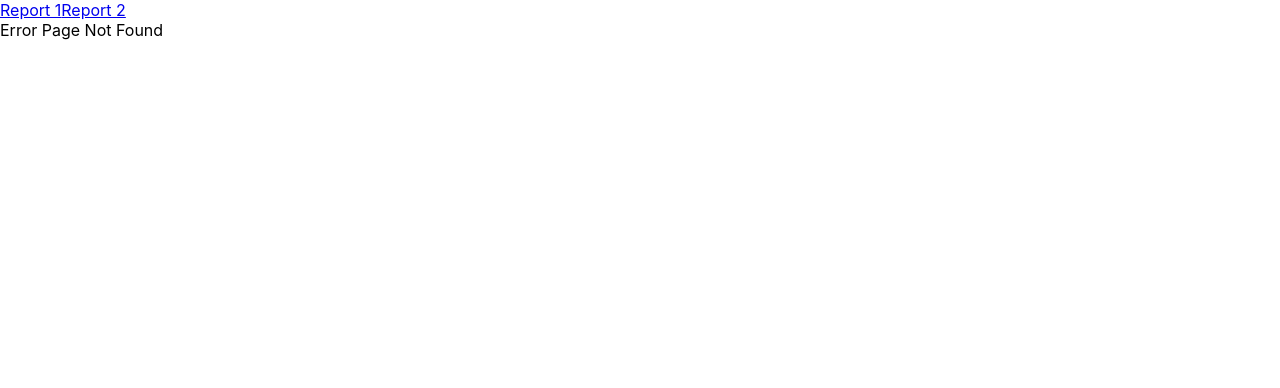
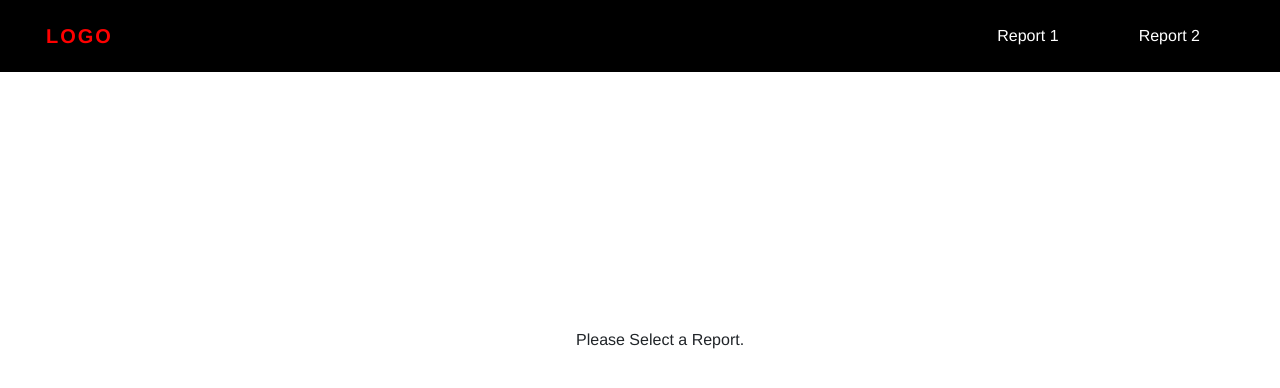
Before and after one commit to vishal9-9/React-PowerBI-SamplePage, a React (Create React App) app: page / in a window 1280 px wide. Before the commit this address had no page. Shown: the top 388 px of the page. Built offline with nearby package versions, Linux system fonts and the light colour scheme; the HTML template or start-up script is replaced by a standard one.

Commit message:
added nav bar

```diff
--- a/package.json
+++ b/package.json
@@ -6,8 +6,10 @@
     "@testing-library/jest-dom": "^5.16.4",
     "@testing-library/react": "^13.3.0",
     "@testing-library/user-event": "^13.5.0",
+    "bootstrap": "^5.1.3",
     "powerbi-client-react": "^1.3.5",
     "react": "^18.2.0",
+    "react-bootstrap": "^2.4.0",
     "react-dom": "^18.2.0",
     "react-router-dom": "^6.3.0",
     "react-scripts": "5.0.1",
--- a/public/index.html
+++ b/public/index.html
@@ -9,6 +9,7 @@
       name="description"
       content="Web site created using create-react-app"
     />
+
     <link rel="apple-touch-icon" href="%PUBLIC_URL%/logo192.png" />
     <!--
       manifest.json provides metadata used when your web app is installed on a
--- a/src/App.js
+++ b/src/App.js
@@ -1,22 +1,41 @@
 import './App.css';
-import { BrowserRouter as Router, Routes, Route, Link } from 'react-router-dom'
+import { BrowserRouter as Router, Routes, Route } from 'react-router-dom'
 import Report1 from './components/Report1';
 import Report2 from './components/Report2';
 import Error from './components/Error';
 
 function App() {
   return (
+    <div className='wrapper'>
       <Router>
+        <header>
           <nav>
-        <Link to='report/1'>Report 1</Link>
-        <Link to='report/2'>Report 2</Link>
+            <div className="menu-icon">
+              <i className="fa fa-bars fa-2x"></i>
+            </div>
+            <div className="logo">
+              LOGO
+            </div>
+            <div className="menu">
+              <ul>
+                <li><a href="/report/1">Report 1</a></li>
+                <li><a href="/report/2">Report 2</a></li>
+              </ul>
+            </div>
           </nav>
+        </header>
         <Routes>
           <Route path='report/1' element={<Report1 />}></Route>
           <Route path='report/2' element={<Report2 />}></Route>
           <Route path='*' element={<Error />}></Route>
         </Routes>
       </Router>
+      <footer>
+        <div className="menu-icon">
+          <p>hsdfkjh</p>
+        </div>
+      </footer>
+    </div>
   );
 }
 
--- a/src/components/Error.js
+++ b/src/components/Error.js
@@ -2,7 +2,9 @@ import React from 'react'
 
 function Error() {
   return (
-    <div>Error Page Not Found</div>
+    <div className='justify-content-center'>
+      <p>Please Select a Report.</p>
+    </div>
   )
 }
 
--- a/src/components/Report1.js
+++ b/src/components/Report1.js
@@ -4,9 +4,11 @@ import '../css/main.css'
 
 function Report1() {
     return (
-        <div>
+
+        <div className='wrap-12'>
             <p> Report 1</p>
-            <div>
+            <br />
+            <div className='wrapper-iframe'>
                 <PowerBIEmbed
                     embedConfig={{
                         type: 'report',   // Supported types: report, dashboard, tile, visual and qna
@@ -15,7 +17,9 @@ function Report1() {
                     cssClassName="Embed-container"
                 />
             </div>
-        </div>
+            <br />
+            </div>
+
     )
 }
 
--- a/src/components/Report2.js
+++ b/src/components/Report2.js
@@ -4,9 +4,10 @@ import '../css/main.css'
 
 function Report2() {
   return (
-    <div>
+    <div className='wrap-12'>
       <p>Report 2</p>
-      <div>
+      <br />
+      <div className='wrapper-iframe'>
         <PowerBIEmbed
           embedConfig={{
             type: 'report',   // Supported types: report, dashboard, tile, visual and qna
@@ -15,6 +16,7 @@ function Report2() {
           cssClassName="Embed-container"
         />
       </div>
+      <br />
     </div>
   )
 }
--- a/src/css/main.css
+++ b/src/css/main.css
@@ -1,12 +1,134 @@
-body{
-    overflow-x: hidden;
+html,
+body {
+  margin: 0;
+  padding: 0;
+  width: 100%;
+  overflow-x: hidden;
+  overflow-y: auto;
 }
 
-.Embed-container{
-    height: 673px;
-    width: 100%;
+body {
+  font-family: "Helvetica Neue", sans-serif;
+  font-weight: lighter;
+}
+
+header {
+  width: 100%;
+  background-color: #000;
+}
+
+.wrapper-iframe{
+  overflow: hidden;
+}
+.wrap-12{
+  padding: 15px 15px;
+}
+
+.content {
+  width: 94%;
+  margin: 4em auto;
+  font-size: 20px;
+  line-height: 30px;
+  text-align: justify;
+}
+
+.logo {
+  line-height: 40px;
+  position: fixed;
+  float: left;
+  margin: 16px 46px;
+  color: red;
+  font-weight: bold;
+  font-size: 20px;
+  letter-spacing: 2px;
+}
+
+.justify-content-center{
+  margin-left: 45%;
+  margin-top: 20%;
+}
+
+nav ul {
+  line-height: 40px;
+  list-style: none;
+  background: rgba(0, 0, 0, 0);
+  overflow: hidden;
+  color: #fff;
+  padding: 0;
+  text-align: right;
+  margin: 0;
+  padding-right: 40px;
+  transition: 1s;
+}
+
+nav.black ul {
+  background: #000;
+}
+
+nav ul li {
+  display: inline-block;
+  padding: 16px 40px;
+  ;
+}
+
+nav ul li a {
+  text-decoration: none;
+  color: #fff;
+  font-size: 16px;
+}
+
+.menu-icon {
+  line-height: 60px;
+  width: 100%;
+  background: #000;
+  text-align: right;
+  box-sizing: border-box;
+  padding: 15px 24px;
+  cursor: pointer;
+  color: #fff;
+  display: none;
+}
+
+@media(max-width: 786px) {
+
+  .logo {
+    position: fixed;
+    top: 0;
+    margin-top: 10px;
   }
 
-  .Embed-container iframe{
-    border-radius: 0.5rem;
+  nav ul {
+    max-height: 0px;
+    background: #000;
   }
+
+  nav.black ul {
+    background: #000;
+  }
+
+  .showing {
+    max-height: 34em;
+  }
+
+  nav ul li {
+    box-sizing: border-box;
+    width: 100%;
+    padding: 24px;
+    text-align: center;
+  }
+
+  .menu-icon {
+    display: inline;
+  }
+
+}
+
+
+.Embed-container {
+  height: 673px;
+  width: 100%;
+}
+
+.Embed-container iframe {
+  border-radius: 0.5rem;
+}
```
Also changed, not shown: 1 other file (tests, documents, lock files or other folders). Lines whose indentation alone changed are shown as unchanged.
